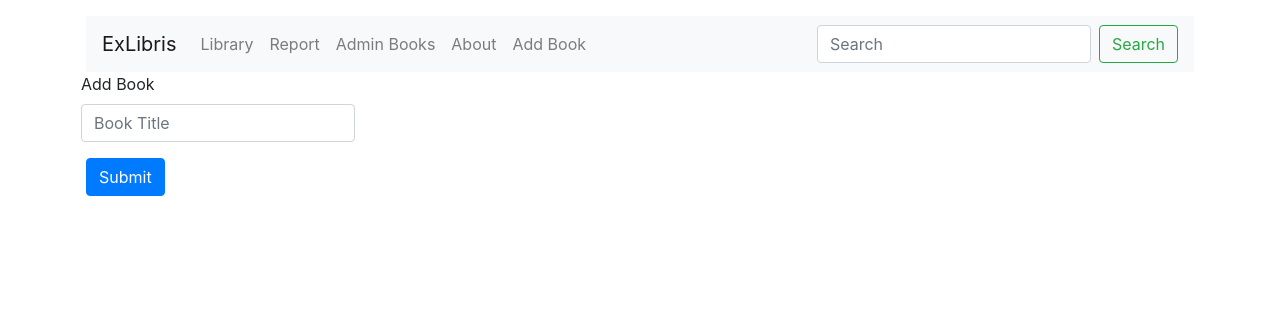
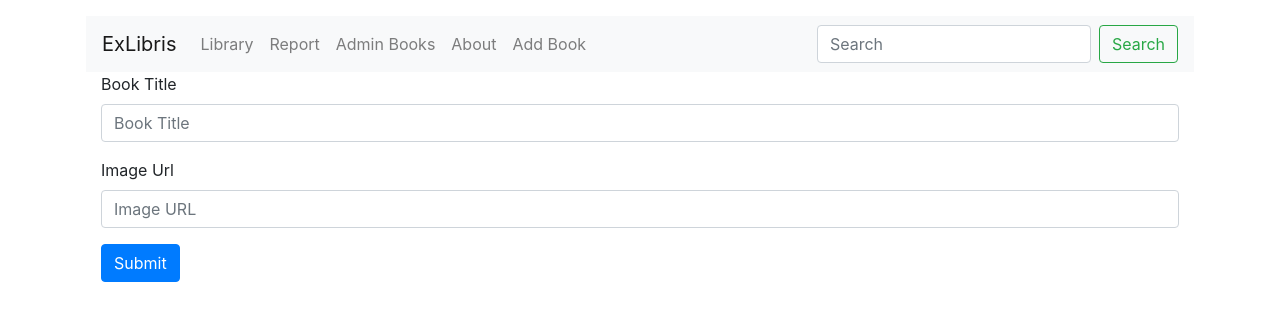
Before and after one commit to tan75/ExLibrisUI, a React (Create React App) app in the folder exlibrisui/: page /add-book in a window 1280 px wide. Shown: the top 320 px of the page. Built offline with nearby package versions, Linux system fonts and the light colour scheme; no server answers.

Commit message:
Form Book Title, Book imageUrl added

```diff
--- a/exlibrisui/src/App.js
+++ b/exlibrisui/src/App.js
@@ -35,12 +35,11 @@ class App extends Component {
     });
   };
 
-  addBook = (title) => {
+  addBook = (title, imageUrl) => {
     axios
       .post('http://localhost:8000/admin/add-book/', {
-        title: 'REST API',
-        imageUrl:
-          'https://external-content.duckduckgo.com/iu/?u=http%3A%2F%2Fimages.hellogiggles.com%2Fuploads%2F2016%2F12%2F18043538%2Fshutterstock_91553819.jpg&f=1&nofb=1',
+        title,
+        imageUrl,
         pages: '4',
         description: '333 desc',
       })
--- a/exlibrisui/src/pages/AddBook.js
+++ b/exlibrisui/src/pages/AddBook.js
@@ -1,10 +1,11 @@
 import React, { Component } from 'react';
-import { Button, Form } from 'react-bootstrap';
+import { Button, Form, Container } from 'react-bootstrap';
 import PropTypes from 'prop-types';
 
 export default class AddBook extends Component {
   state = {
     title: '',
+    imageUrl: '',
   };
 
   onChange = (e) => {
@@ -14,16 +15,15 @@ export default class AddBook extends Component {
   onSubmit = (e) => {
     e.preventDefault();
     this.props.addBook(this.state.title);
-    this.setState({ title: '' });
+    this.setState({ title: '', imageUrl: '' });
   };
 
   render() {
-    console.log("AddBook page");
     return (
-      <Form onSubmit={this.onSubmit}>
-        <Form.Row>
-          <Form.Group controlId="formGridBookDetails">
-            <Form.Label>Add Book</Form.Label>
+      <Container fluid>
+        <Form onSubmit={this.onSubmit}>
+          <Form.Group controlId="formBookTitle">
+            <Form.Label>Book Title</Form.Label>
             <Form.Control
               type="text"
               name="title"
@@ -32,11 +32,21 @@ export default class AddBook extends Component {
               onChange={this.onChange}
             />
           </Form.Group>
-        </Form.Row>
-        <Button variant="primary" type="submit" value="Submit">
-          Submit
-        </Button>
-      </Form>
+          <Form.Group controlId="formBookImageUrl">
+            <Form.Label>Image Url</Form.Label>
+            <Form.Control
+              type="url"
+              name="imageUrl"
+              placeholder="Image URL"
+              value={this.state.imageUrl}
+              onChange={this.onChange}
+            />
+          </Form.Group>
+          <Button variant="primary" type="submit" value="Submit">
+            Submit
+          </Button>
+        </Form>
+      </Container>
     );
   }
 }
```
